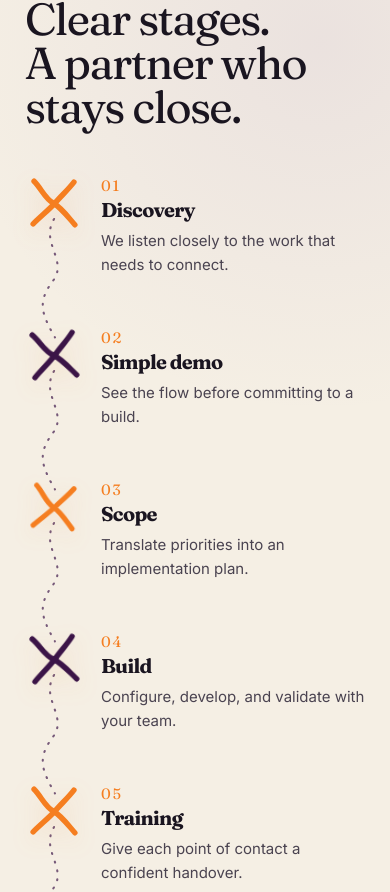
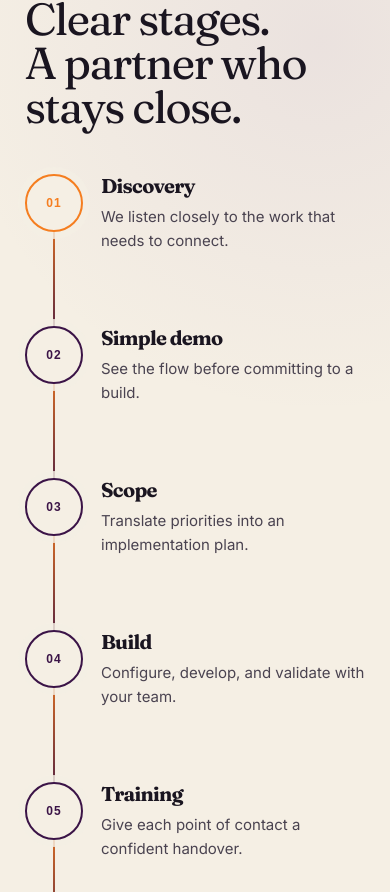
Before and after one commit to sutur-ai/sutur-website, a Next.js app: page / in a window 390 px wide. Shown: the part 4592-5484 px from the top of the page. Built offline with nearby package versions, Linux system fonts and the light colour scheme.

Commit message:
refactor process into horizontal axis timeline

```diff
--- a/src/app/globals.css
+++ b/src/app/globals.css
@@ -749,80 +749,54 @@ section.scroll-section {
   max-width: 750px;
 }
 .timeline {
-  --marker-size: clamp(52px, 4.6vw, 70px);
+  --marker-size: clamp(42px, 3.5vw, 54px);
   display: grid;
   grid-template-columns: repeat(7, minmax(0, 1fr));
   margin-top: 70px;
   position: relative;
 }
+.timeline::before {
+  content: "";
+  position: absolute;
+  z-index: 0;
+  top: calc(var(--marker-size) / 2 - 1px);
+  left: calc(100% / 14);
+  right: calc(100% / 14);
+  height: 2px;
+  background: linear-gradient(90deg, var(--orange), var(--violet));
+}
 .timeline-step {
   position: relative;
+  z-index: 1;
   min-width: 0;
   padding: 0 clamp(8px, 0.9vw, 14px);
 }
 .timeline-marker {
   width: var(--marker-size);
   height: var(--marker-size);
-  position: relative;
-  z-index: 2;
   display: grid;
   place-items: center;
   margin: 0 auto;
+  border: 2px solid var(--violet);
+  border-radius: 50%;
+  background: var(--paper);
+  box-shadow: 0 0 0 7px color-mix(in srgb, var(--paper) 82%, transparent);
+  color: var(--violet);
+}
+.timeline-step:first-child .timeline-marker,
+.timeline-step:last-child .timeline-marker {
+  border-color: var(--orange);
   color: var(--orange);
-  filter: drop-shadow(0 7px 12px rgba(245, 126, 32, 0.16));
-}
-.timeline-marker svg {
-  width: 100%;
-  height: 100%;
-  overflow: visible;
-}
-.timeline-marker path {
-  fill: none;
-  stroke: currentColor;
-  stroke-width: 6;
-  stroke-linecap: round;
-}
-.timeline-step:nth-child(even) .timeline-marker {
-  transform: rotate(-5deg);
-  color: var(--violet);
-}
-.timeline-step:nth-child(3n) .timeline-marker {
-  transform: rotate(4deg) scale(0.94);
-}
-.timeline-connector {
-  position: absolute;
-  z-index: 1;
-  top: calc(var(--marker-size) * 0.13);
-  left: calc(50% + var(--marker-size) * 0.36);
-  width: calc(100% - var(--marker-size) * 0.72);
-  height: calc(var(--marker-size) * 0.72);
-  overflow: visible;
-}
-.timeline-connector path {
-  fill: none;
-  stroke: color-mix(in srgb, var(--violet) 68%, transparent);
-  stroke-width: 2.1;
-  stroke-linecap: round;
-  stroke-dasharray: 1 8;
-  vector-effect: non-scaling-stroke;
-}
-.connector-vertical {
-  display: none;
-}
-.timeline-step:nth-child(even) .timeline-connector {
-  transform: scaleY(-1);
+}
+.timeline-marker span {
+  font: 600 12px/1 var(--font-sans, sans-serif);
+  letter-spacing: 0.08em;
 }
 .timeline-copy {
   max-width: 190px;
   margin: 0 auto;
-  padding-top: 18px;
+  padding-top: 22px;
   text-align: center;
-}
-.timeline-copy b {
-  display: block;
-  margin-bottom: 5px;
-  font-size: 15px;
-  letter-spacing: 0.12em;
 }
 .timeline h3 {
   margin: 0 0 10px;
@@ -1230,7 +1204,7 @@ footer b {
     margin-top: clamp(28px, 5svh, 58px);
   }
   .timeline-step {
-    padding-right: clamp(12px, 1.4vw, 20px);
+    padding: 0 clamp(12px, 1.4vw, 20px);
   }
   .timeline h3 {
     font-size: clamp(18px, 2.6svh, 24px);
@@ -1394,7 +1368,7 @@ footer b {
     grid-template-columns: repeat(7, minmax(0, 1fr));
     margin-top: clamp(44px, 6svh, 72px);
   }
-  .timeline-step { padding-right: 24px; }
+  .timeline-step { padding: 0 24px; }
   .timeline h3 { font-size: clamp(24px, 3.2svh, 32px); }
   .team { gap: clamp(90px, 10vw, 180px); }
   .people { gap: 24px; }
@@ -1533,18 +1507,23 @@ footer b {
     max-width: 42ch;
     margin-left: 0;
   }
-  .timeline-connector {
-    top: calc(var(--marker-size) * 0.78);
-    left: calc(var(--marker-size) * 0.12);
-    width: calc(var(--marker-size) * 0.76);
-    height: calc(100% - var(--marker-size) * 0.58);
-    transform: none !important;
-  }
-  .connector-horizontal {
+  .timeline::before {
     display: none;
   }
-  .connector-vertical {
-    display: block;
+  .timeline-step:not(:last-child)::after {
+    content: "";
+    position: absolute;
+    z-index: 0;
+    top: calc(var(--marker-size) / 2);
+    left: calc(var(--marker-size) / 2 - 1px);
+    width: 2px;
+    height: 100%;
+    background: linear-gradient(180deg, var(--orange), var(--violet));
+  }
+  .timeline-marker,
+  .timeline-copy {
+    position: relative;
+    z-index: 1;
   }
   .why-grid {
     grid-template-columns: 1fr;
--- a/src/app/page.tsx
+++ b/src/app/page.tsx
@@ -86,33 +86,12 @@ export default function Home() {
         <p className="eyebrow">OUR PROCESS TIMELINE</p>
         <h2>Clear stages. A partner who stays close.</h2>
         <div className="timeline" role="list" aria-label="Our process timeline">
-          {process.map(([n, t, d], index) => (
+          {process.map(([n, t, d]) => (
             <article className="timeline-step" role="listitem" key={n}>
               <div className="timeline-marker" aria-hidden="true">
-                <svg viewBox="0 0 64 64">
-                  <path d="M10 8 C18 16, 22 27, 31 32 S48 48, 55 56" />
-                  <path d="M54 9 C47 18, 42 22, 34 31 S18 46, 9 55" />
-                </svg>
+                <span>{n}</span>
               </div>
-              {index < process.length - 1 && (
-                <svg
-                  className="timeline-connector"
-                  viewBox="0 0 100 100"
-                  preserveAspectRatio="none"
-                  aria-hidden="true"
-                >
-                  <path
-                    className="connector-horizontal"
-                    d="M0 50 C20 18, 34 82, 52 48 S78 18, 100 52"
-                  />
-                  <path
-                    className="connector-vertical"
-                    d="M50 0 C18 20, 82 35, 48 52 S18 78, 52 100"
-                  />
-                </svg>
-              )}
               <div className="timeline-copy">
-                <b>{n}</b>
                 <h3>{t}</h3>
                 <p>{d}</p>
               </div>
```
